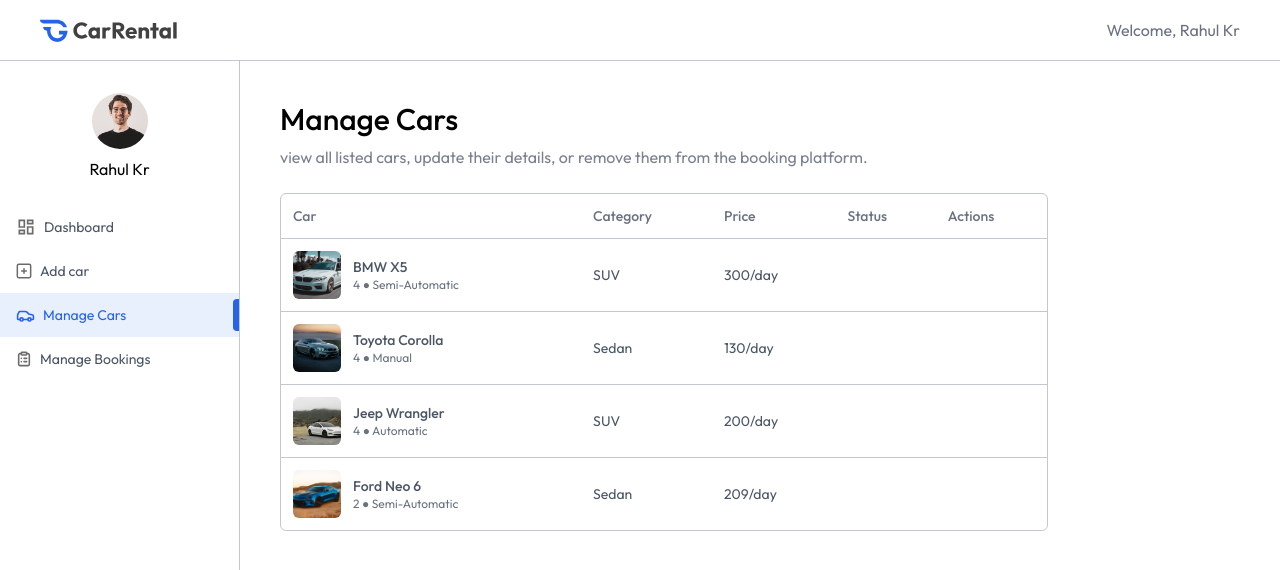
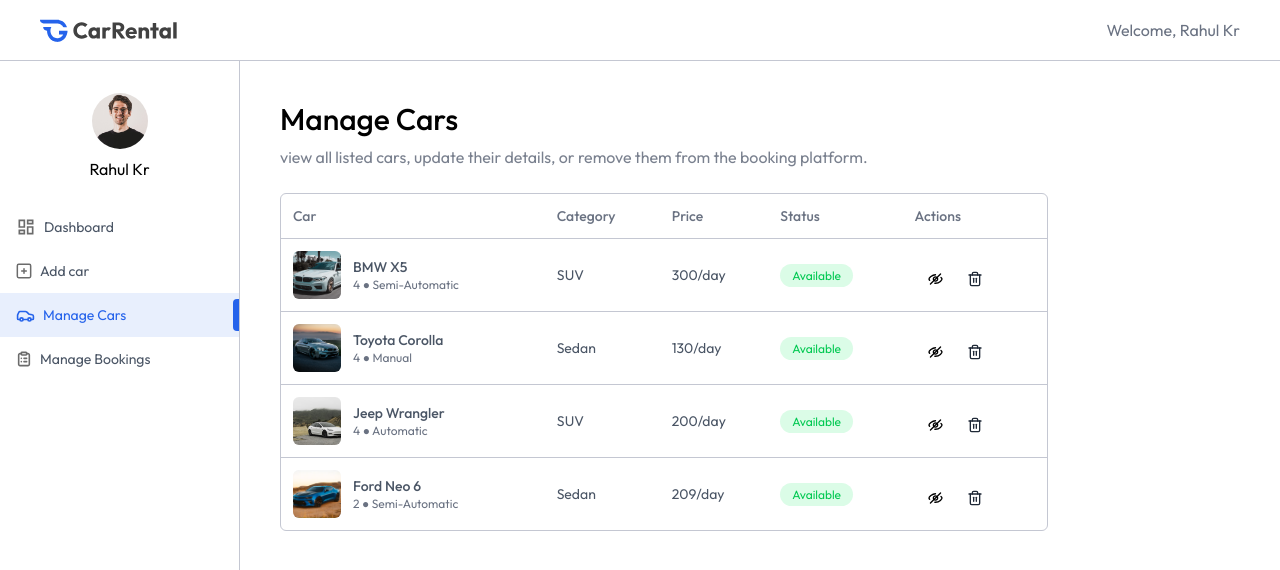
Before and after one commit to Rahulllkr/CarRental-fullStack-app, a React (Vite) app in the folder client/: page /owner/manage-cars in a window 1280 px wide. Shown: the top 570 px of the page. Built offline with nearby package versions, Linux system fonts and the light colour scheme.

Commit message:
manage cars done

```diff
--- a/client/src/pages/owner/ManageCars.jsx
+++ b/client/src/pages/owner/ManageCars.jsx
@@ -1,5 +1,5 @@
 import React, { useEffect, useState } from 'react'
-import { dummyCarData } from '../../assets/assets'
+import { assets, dummyCarData } from '../../assets/assets'
 import Title from '../../components/owner/Title'
 
 const ManageCars = () => {
@@ -44,7 +44,13 @@
                   <td className='p-3 max-md:hidden'>{car.category}</td>
                   <td className='p-3'>{currency}{car.pricePerDay}/day</td>
                   <td className='p-3 max-md:hidden'>
-
+                    <span className={`px-3 py-1 rounded-full text-xs ${car.isAvaliable ? "bg-green-100 text-green-500" : "bg-red-100 text-red-500"}`}>
+                      {car.isAvaliable ? "Available" : "Unavailable"}
+                    </span>
+                  </td>
+                  <td className='flex items-center p-3'>
+                    <img className='cursor-pointer' src={car.isAvaliable ? assets.eye_close_icon : assets.eye_icon} alt="" />
+                    <img className='cursor-pointer' src={assets.delete_icon} alt="" />
                   </td>
                 </tr>
               ))
```
